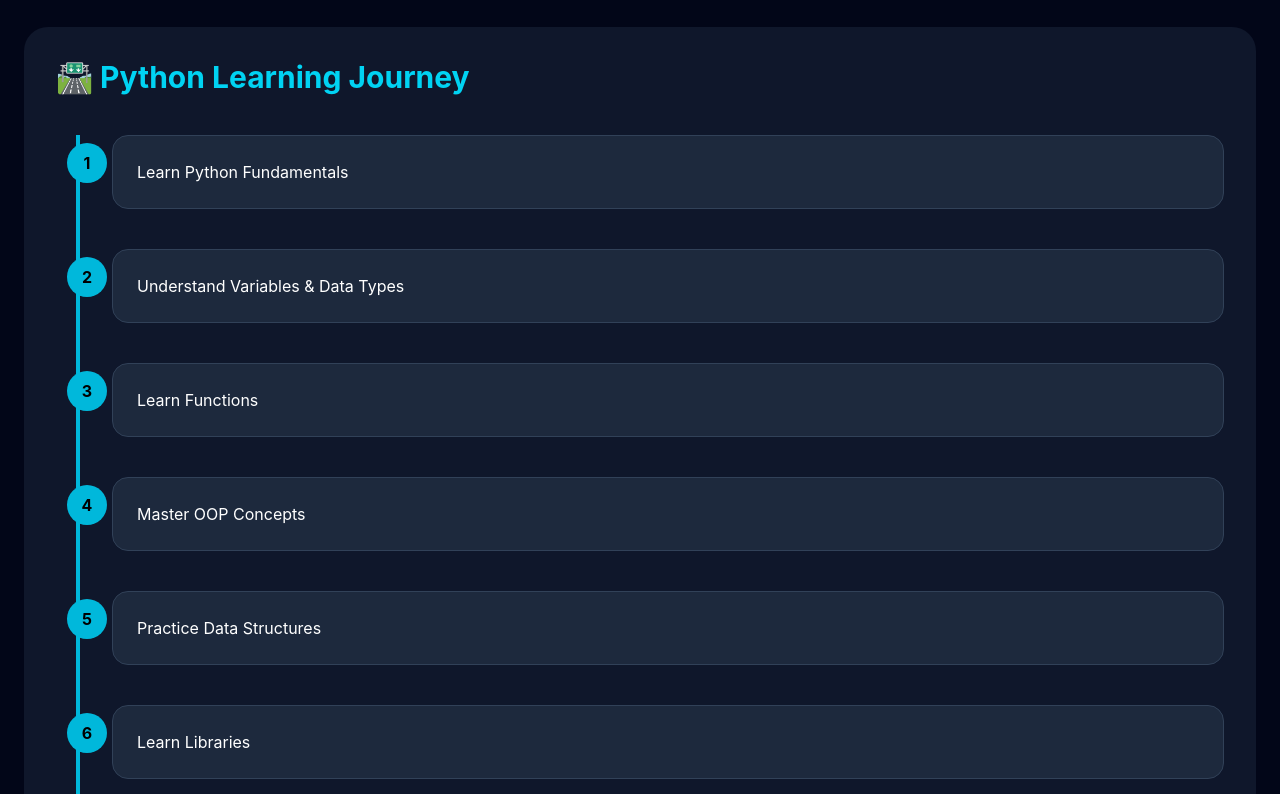
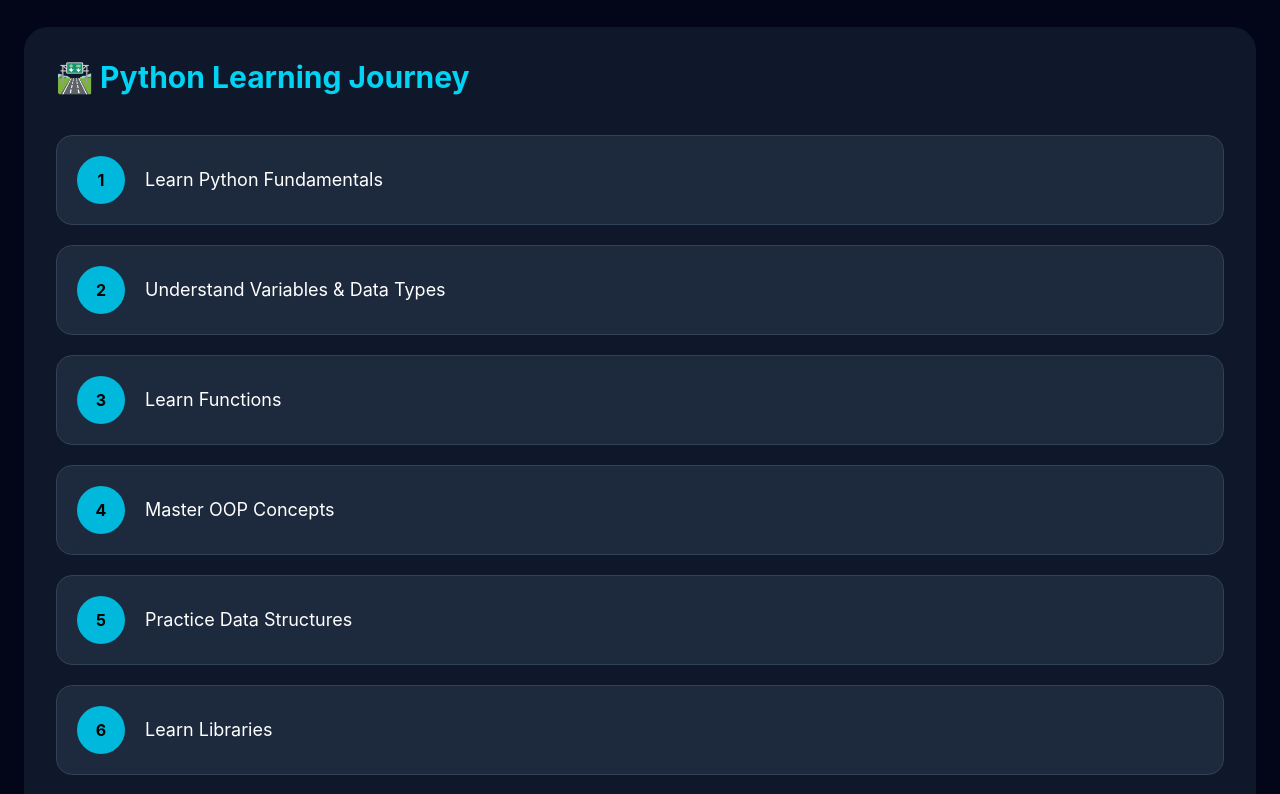
Before and after one commit to goggiharsha-oss/CodeCareer-AI, a React (Vite) app: page /python in a window 1280 px wide. Shown: the part 3480-4274 px from the top of the page. Built offline with nearby package versions, Linux system fonts and the light colour scheme.

Commit message:
Updated Python roadmap UI to match other language pages

```diff
--- a/src/pages/Python.jsx
+++ b/src/pages/Python.jsx
@@ -1129,88 +1129,62 @@ const [activeQuestion, setActiveQuestion] = useState(null);
 
 
 
-          <div className="relative border-l-4 border-cyan-500 ml-5">
-
+          <div className="space-y-5">
 
   {
     roadmap.map((step,index)=>(
 
-
-              <motion.div
-
+      <motion.div
         key={index}
-
         initial={{
           opacity:0,
           x:-40
         }}
-
         whileInView={{
           opacity:1,
           x:0
         }}
-
         transition={{
-                  delay:index*0.15
-                }}
-
-                className="
-                relative
-                mb-10
-                ml-8
-                "
-
-              >
-
+          delay:index*0.1
+        }}
+        className="
+        flex
+        items-center
+        gap-5
+        bg-slate-800
+        rounded-2xl
+        p-5
+        border
+        border-slate-700
+        "
+      >
 
         <div
           className="
-                  absolute
-                  -left-[45px]
-                  top-2
-                  w-10
-                  h-10
+          w-12
+          h-12
           rounded-full
           bg-cyan-500
-                  text-black
-                  font-bold
           flex
           items-center
           justify-center
-                  "
-                >
-
+          font-bold
+          text-black
+          "
+        >
           {index+1}
-
-                </div>
-
-
-
-                <div
-                  className="
-                  bg-slate-800
-                  rounded-2xl
-                  p-6
-                  border
-                  border-slate-700
-                  "
-
-                >
-
+        </div>
+
+        <p className="text-lg">
           {step}
-
-                </div>
-
-
-              </motion.div>
-
+        </p>
+
+      </motion.div>
 
     ))
   }
 
-
-          </div>
-
+</div>
 
         </motion.div>
 
```
Lines whose indentation alone changed are shown as unchanged.
